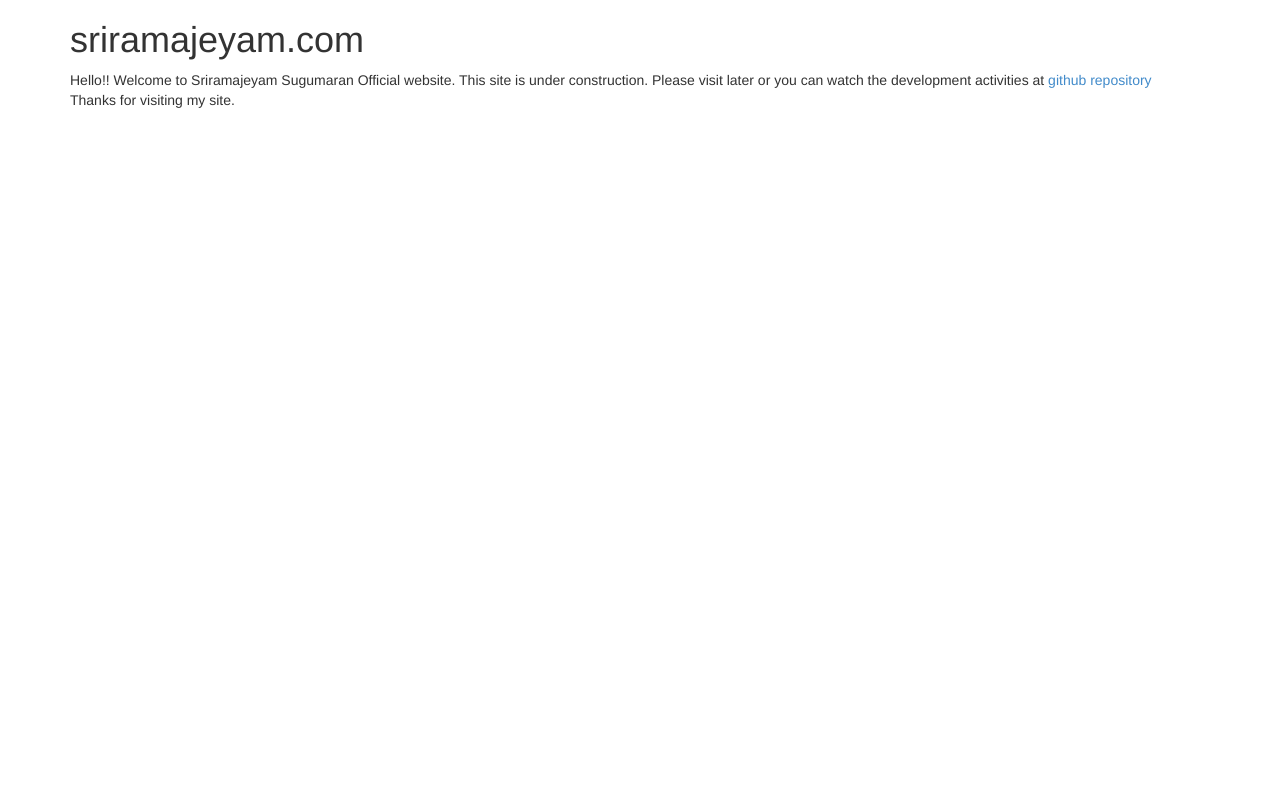
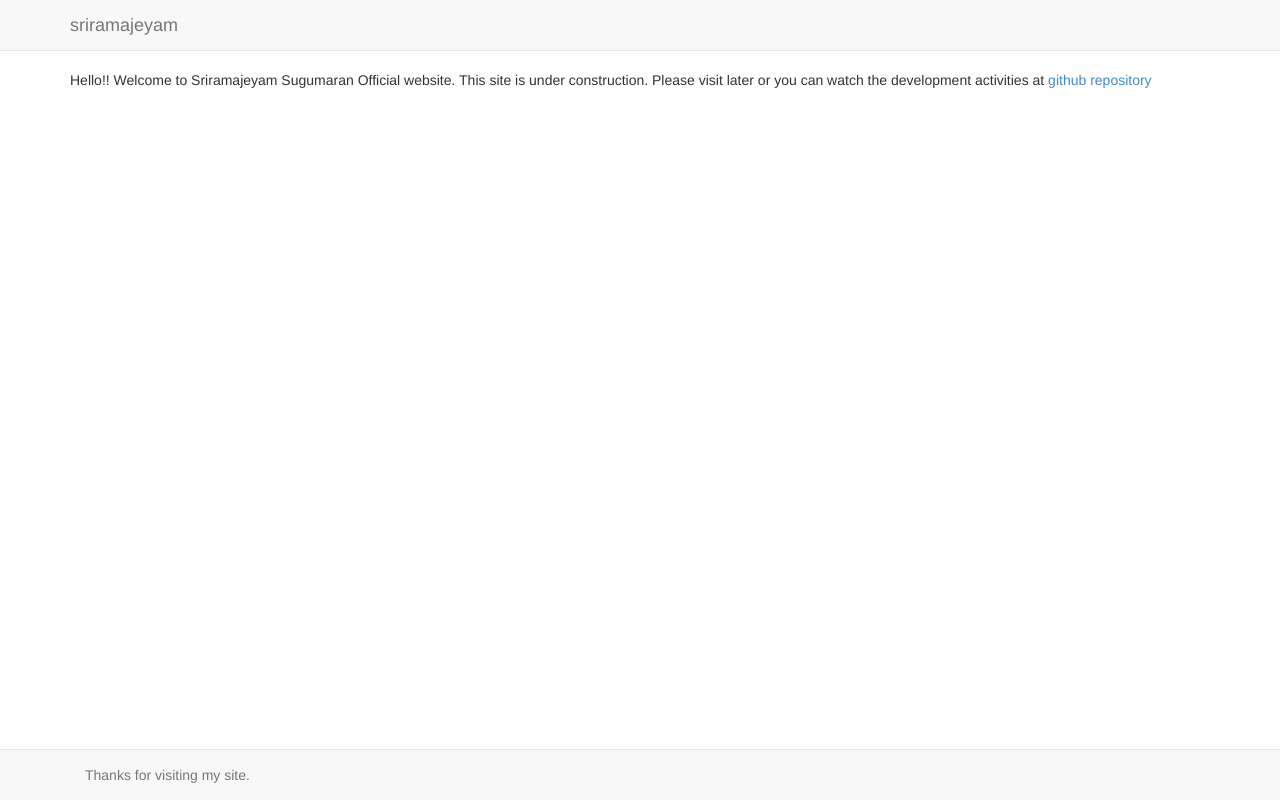
Before and after one commit to yesoreyeram/yesoreyeram.github.io.v1, a website: page index.html in a window 1280 px wide. Drawn offline with Linux system fonts and the light colour scheme.

Commit message:
layout updated

```diff
--- a/bower.json
+++ b/bower.json
@@ -1,6 +1,6 @@
 {
   "name": "yesoreyeram.github.io",
-  "version": "0.0.25",
+  "version": "0.0.26",
   "homepage": "https://github.com/yesoreyeram/yesoreyeram.github.io",
   "description": "Sriramajeyam Sugumaran's official website",
   "main": "index.html",
--- a/css/app.css
+++ b/css/app.css
@@ -2,3 +2,4 @@
 {
 	display: none !important;
 }
+body { padding-top: 70px;  padding-bottom: 70px; }
--- a/humans.txt
+++ b/humans.txt
@@ -21,7 +21,7 @@ To: All my friends & supporters
 /* Site */
 ----------
 Site created on: 2014/10/25
-Last modified at: 2014-11-15 17:41:57 GMT+0530 (India Standard Time)
+Last modified at: 2014-11-15 17:49:54 GMT+0530 (India Standard Time)
 Standards : HTML5
 Components: NPM, Bower
 Languages: English
--- a/index.html
+++ b/index.html
@@ -29,9 +29,15 @@
 </head>
 <body ng-controller="appCtrl" ng-cloak class="ng-cloak">
 	<div id="top">
-		<div class="container">
-			<h1>sriramajeyam.com</h1>
-		</div>
+		<nav class="navbar navbar-default navbar-fixed-top" role="navigation">
+			<div class="container">
+				<div class="navbar-header">
+			      <a class="navbar-brand" href="#">
+			        sriramajeyam
+			      </a>
+			    </div>
+			</div>
+		</nav>
 	</div>
 	<div id="main">
 		<div class="container">
@@ -39,9 +45,11 @@
 		</div>
 	</div>
 	<div id="bottom">
-		<div class="container">
-			Thanks for visiting my site.
-		</div>
+		<nav class="navbar navbar-default navbar-fixed-bottom">
+			<div class="container">
+				<p class="navbar-text">Thanks for visiting my site.</p>
+			</div>
+		</nav>
 	</div>
 	<script type="text/javascript" src="js/lib.js"></script>
 	<script type="text/javascript" src="js/app.js"></script>
--- a/package.json
+++ b/package.json
@@ -1,6 +1,6 @@
 {
   "name": "yesoreyeram.github.io",
-  "version": "0.0.25",
+  "version": "0.0.26",
   "homepage": "https://github.com/yesoreyeram/yesoreyeram.github.io",
   "description": "Sriramajeyam Sugumaran's official website",
   "main": "index.html",
--- a/sitemap.xml
+++ b/sitemap.xml
@@ -2,7 +2,7 @@
 <urlset xmlns="http://www.sitemaps.org/schemas/sitemap/0.9" xmlns:xsi="http://www.w3.org/2001/XMLSchema-instance" xsi:schemaLocation="http://www.sitemaps.org/schemas/sitemap/0.9 http://www.sitemaps.org/schemas/sitemap/0.9/sitemap.xsd">
 	<url>
 	  <loc>http://sriramajeyam.com/</loc>
-	  <lastmod>2014-11-15 17:41:57 GMT+0530 (India Standard Time)</lastmod>
+	  <lastmod>2014-11-15 17:49:54 GMT+0530 (India Standard Time)</lastmod>
 	  <changefreq>daily</changefreq>
 	  <priority>0.8</priority>
 	</url>
--- a/src/app/app.css
+++ b/src/app/app.css
@@ -2,3 +2,4 @@
 {
 	display: none !important;
 }
+body { padding-top: 70px;  padding-bottom: 70px; }
```
Also changed, not shown: src/app/index.html (+14 -6 lines), dist/app/index.html, dist/meta/humans.txt, dist/meta/sitemap.xml.
